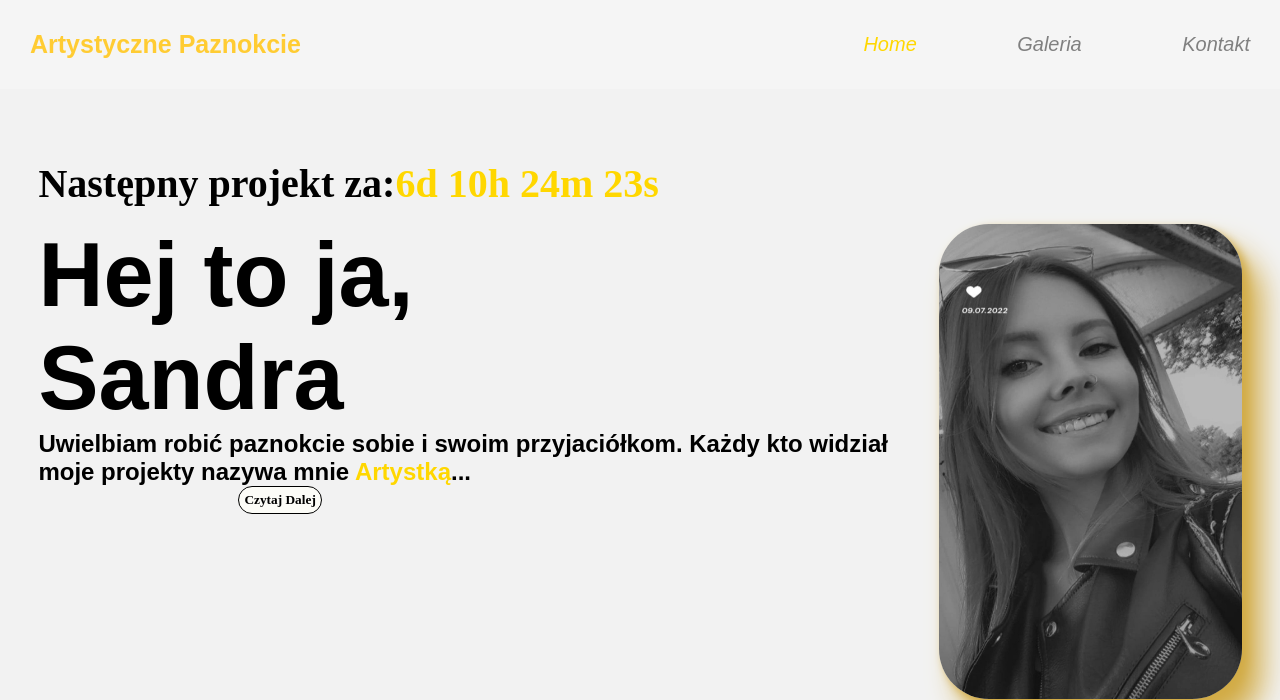
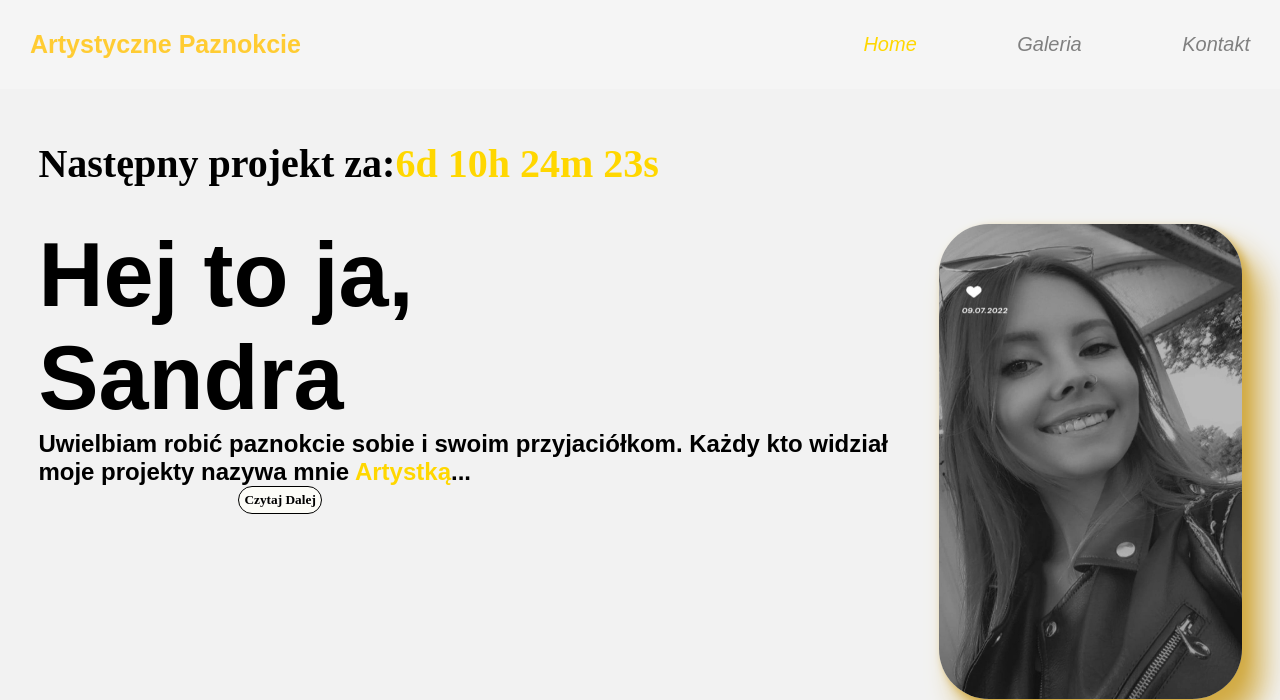
Before and after one commit to Majezon/Majezon.github.io, a plain HTML site: page index.html in a window 1280 px wide. Shown: the top 700 px of the page. Drawn offline with nearby package versions, Linux system fonts and the light colour scheme.

Commit message:
Update index.html

```diff
--- a/index.html
+++ b/index.html
@@ -23,7 +23,7 @@
       </header>
       <!-- sekcja home -->
       <section class="home" id="home" >
-         <p style="position: absolute; justify-content: center; text-align: center; display: flex; top:160px;
+         <p style="position: absolute; justify-content: center; text-align: center; display: flex; top:140px;
             height: 5px;
             font-family: italic;
             font-weight: 600;
```
